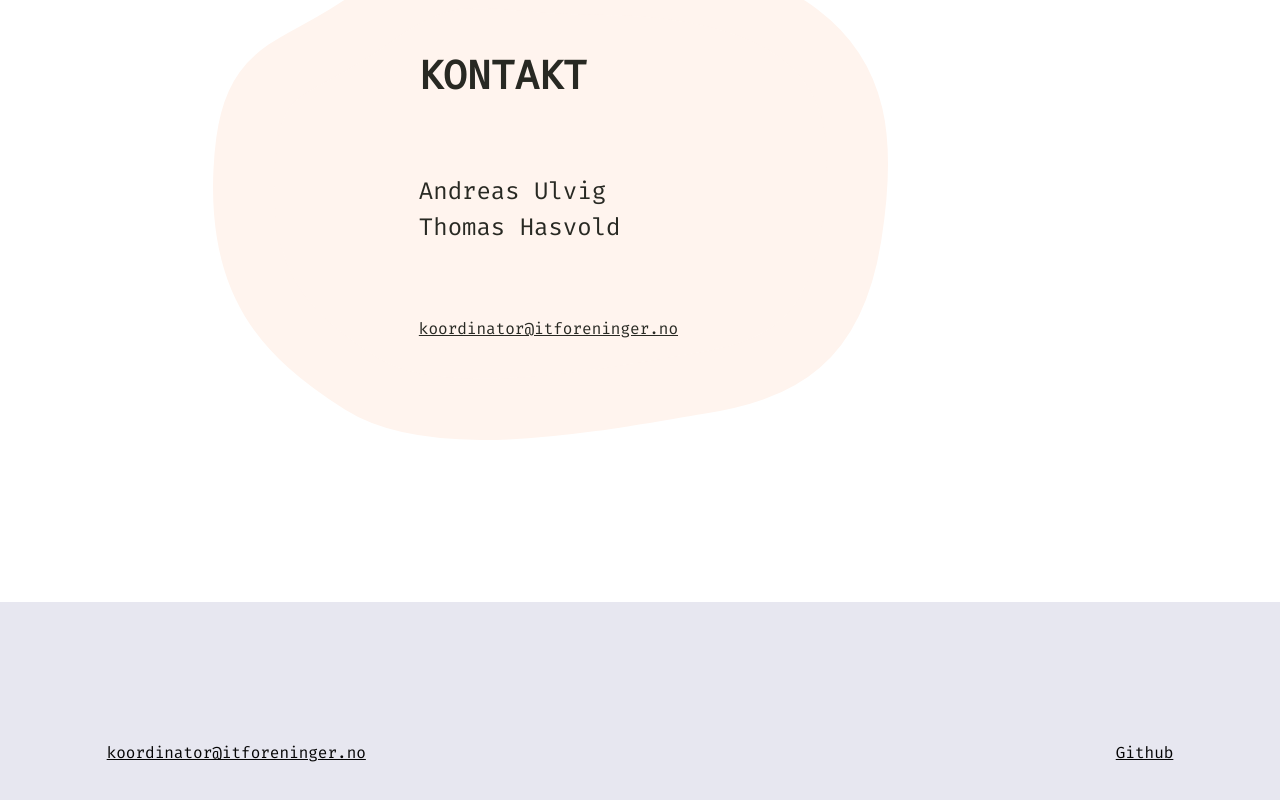
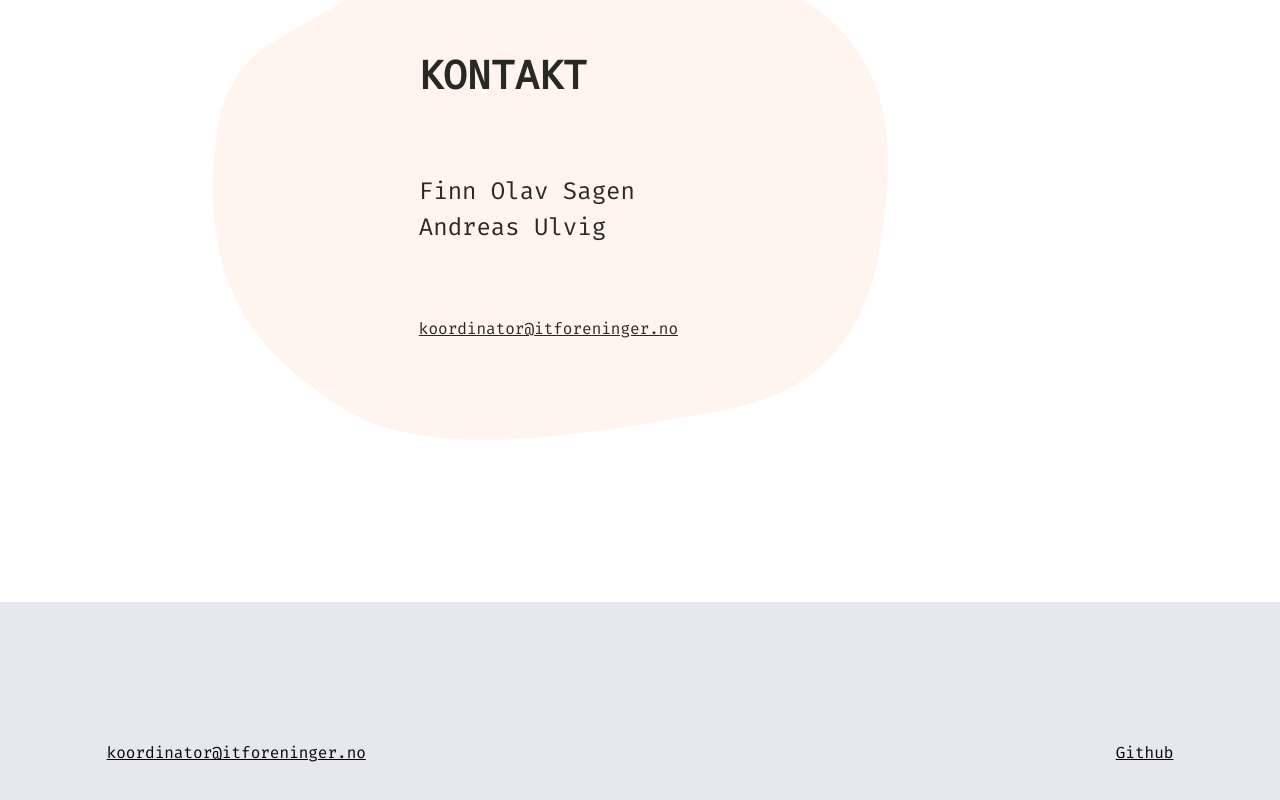
Before and after one commit to itforeninger/itforeninger.no, a Next.js app: page / in a window 1280 px wide. Shown: the part 3319-4119 px from the top of the page. Built offline with nearby package versions, Linux system fonts and the light colour scheme; no server answers.

Commit message:
Coordinators updated

```diff
--- a/constants/about.ts
+++ b/constants/about.ts
@@ -108,7 +108,7 @@ export const CONTACT_EMAIL = 'kontakt@itforeninger.no';
 
 export const COORDINATOR_EMAIL = 'koordinator@itforeninger.no';
 
-export const COORDINATORS = ['Andreas Ulvig', 'Thomas Hasvold'];
+export const COORDINATORS = ['Finn Olav Sagen','Andreas Ulvig'];
 
 export const GITHUB_URL = 'https://github.com/itforeninger';
 
```
